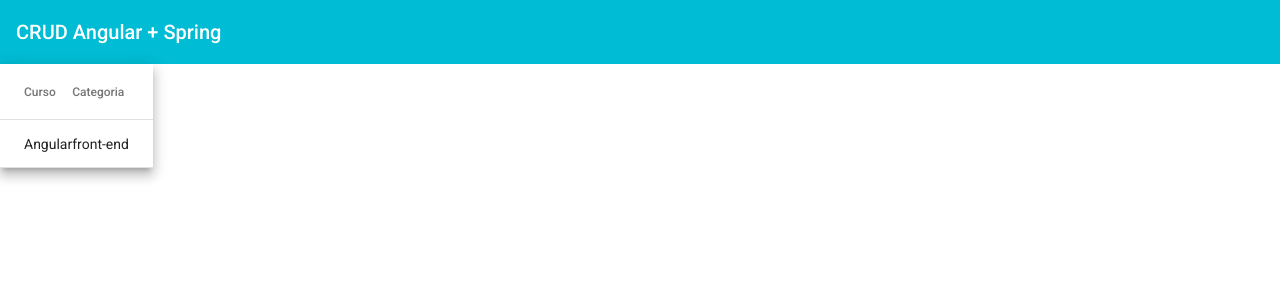
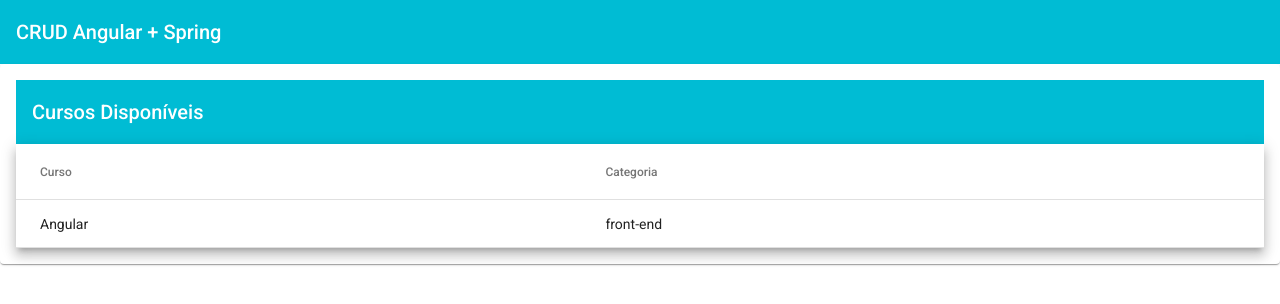
Before and after one commit to GusttavoSoares/CRUD-Angular-Spring, an Angular app in the folder crud-angular/: page /courses in a window 1280 px wide. Shown: the top 304 px of the page. Built offline with nearby package versions, Linux system fonts and the light colour scheme.

Commit message:
Fazendo a customização do Material Table e criando o módulo App Material.

```diff
--- a/crud-angular/src/app/courses/courses.module.ts
+++ b/crud-angular/src/app/courses/courses.module.ts
@@ -1,6 +1,6 @@
+import { AppMaterialModule } from './../shared/app-material/app-material.module';
 import { CommonModule } from '@angular/common';
 import { NgModule } from '@angular/core';
-import { MatTableModule } from '@angular/material/table';
 
 import { CoursesRoutingModule } from './courses-routing.module';
 import { CoursesComponent } from './courses/courses.component';
@@ -13,7 +13,7 @@
   imports: [
     CommonModule,
     CoursesRoutingModule,
-    MatTableModule
+    AppMaterialModule
   ]
 })
 export class CoursesModule { }
--- a/crud-angular/src/app/courses/courses/courses.component.html
+++ b/crud-angular/src/app/courses/courses/courses.component.html
@@ -1,3 +1,9 @@
+<mat-card>
+
+  <mat-toolbar color="primary">
+    Cursos Disponíveis
+  </mat-toolbar>
+
 <table mat-table [dataSource]="courses" class="mat-elevation-z8">
 
   <!-- Name Column -->
@@ -15,3 +21,4 @@
   <tr mat-header-row *matHeaderRowDef="displayedColumns"></tr>
   <tr mat-row *matRowDef="let row; columns: displayedColumns;"></tr>
 </table>
+</mat-card>
--- a/crud-angular/src/app/courses/courses/courses.component.scss
+++ b/crud-angular/src/app/courses/courses/courses.component.scss
@@ -0,0 +1,3 @@
+table {
+  width: 100%;
+}
```
Also changed, not shown: crud-angular/src/app/shared/app-material/app-material.module.ts (added, +16 -0 lines).
